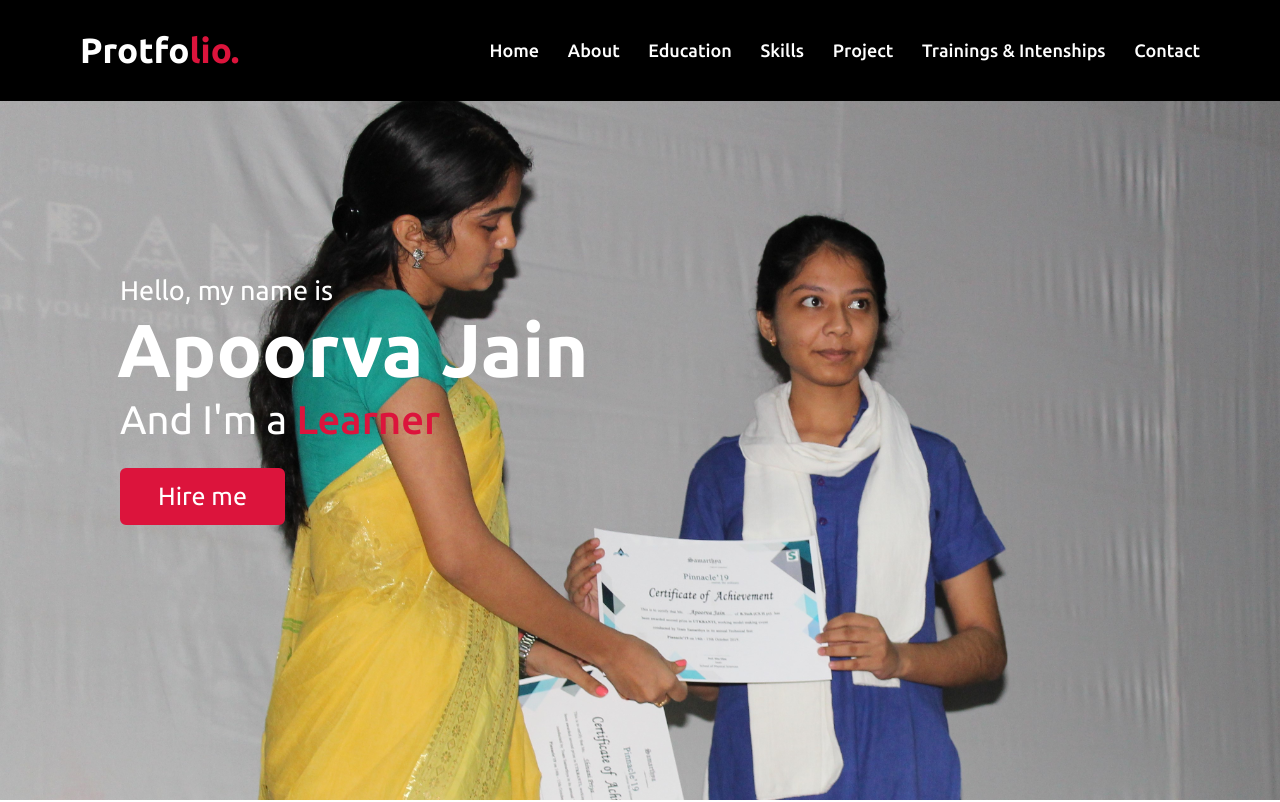
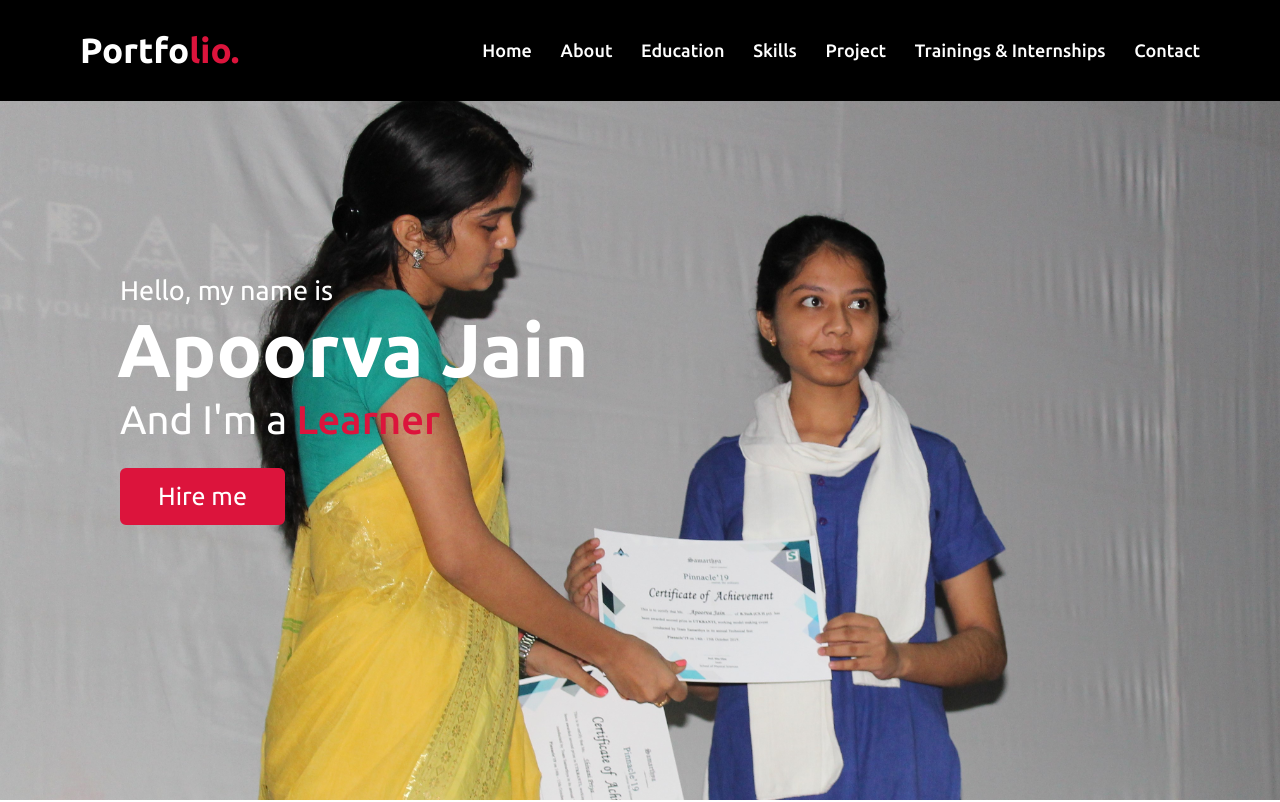
Before and after one commit to apoorvajain1506/apoorvajain1506.github.io, a plain HTML site: page index.html in a window 1280 px wide. Shown: the top 802 px of the page. Drawn offline with nearby package versions, Linux system fonts and the light colour scheme.

Commit message:
Update index.html

```diff
--- a/index.html
+++ b/index.html
@@ -13,14 +13,14 @@
 <body>
     <nav class="navbar">
         <div class="max-width">
-            <div class="logo"><a href="#">Protfo<span>lio.</span></a></div>
+            <div class="logo"><a href="#">Portfo<span>lio.</span></a></div>
             <ul class="menu">
                 <li><a href="#home">Home</a></li>
                 <li><a href="#about">About</a></li>
                 <li><a href="#edu">Education</a></li>
                 <li><a href="#skills">Skills</a></li>
                 <li><a href="#proj">Project</a></li>
-                <li><a href="#train">Trainings & Intenships</a></li>
+                <li><a href="#train">Trainings & Internships</a></li>
                 <li><a href="#contact">Contact</a></li>
             </ul>
             <div class="menu-btn">
```
